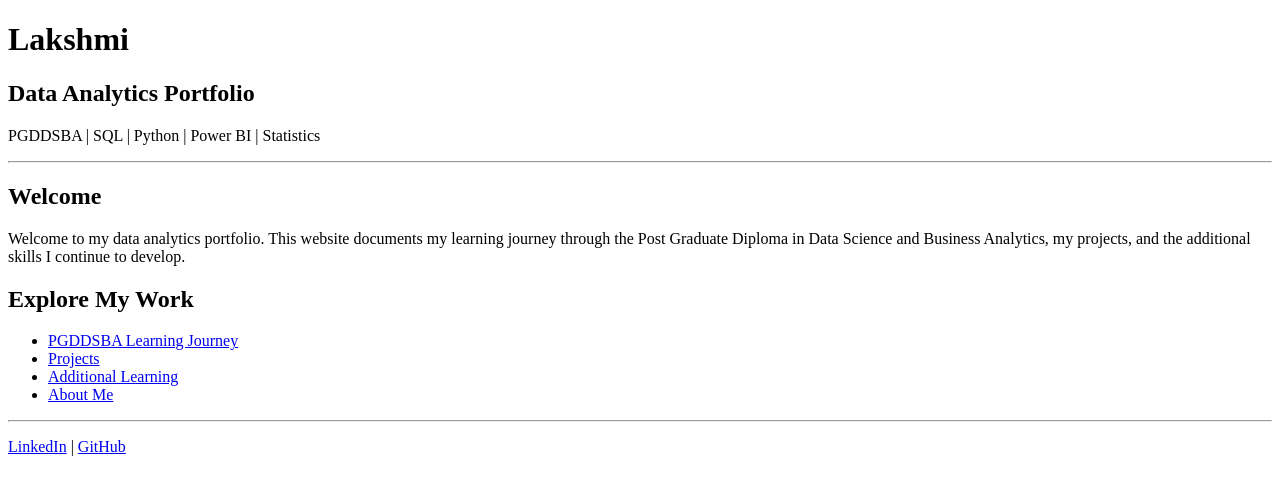
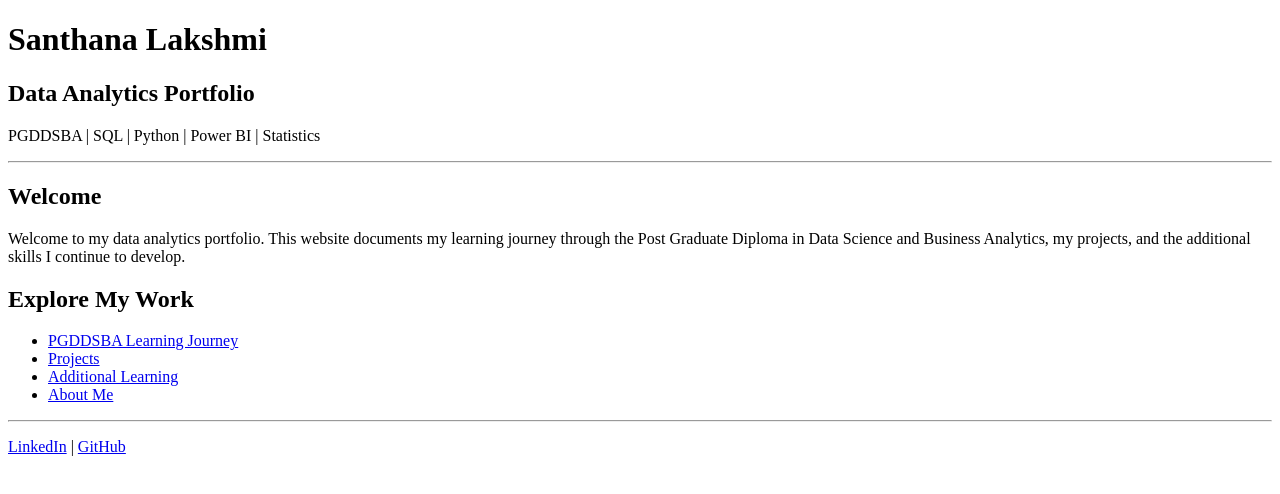
Before and after one commit to lakshmi-data-analytics/lakshmi-data-analytics.github.io, a plain HTML site: page index.html in a window 1280 px wide. Drawn offline with Linux system fonts and the light colour scheme.

Commit message:
Update index.html

```diff
--- a/index.html
+++ b/index.html
@@ -3,12 +3,12 @@
 <head>
     <meta charset="UTF-8">
     <meta name="viewport" content="width=device-width, initial-scale=1.0">
-    <title>Lakshmi | Data Analytics Portfolio</title>
+    <title>Santhana Lakshmi | Data Analytics Portfolio</title>
 </head>
 
 <body>
 
-    <h1>Lakshmi</h1>
+    <h1>Santhana Lakshmi</h1>
 
     <h2>Data Analytics Portfolio</h2>
 
```
